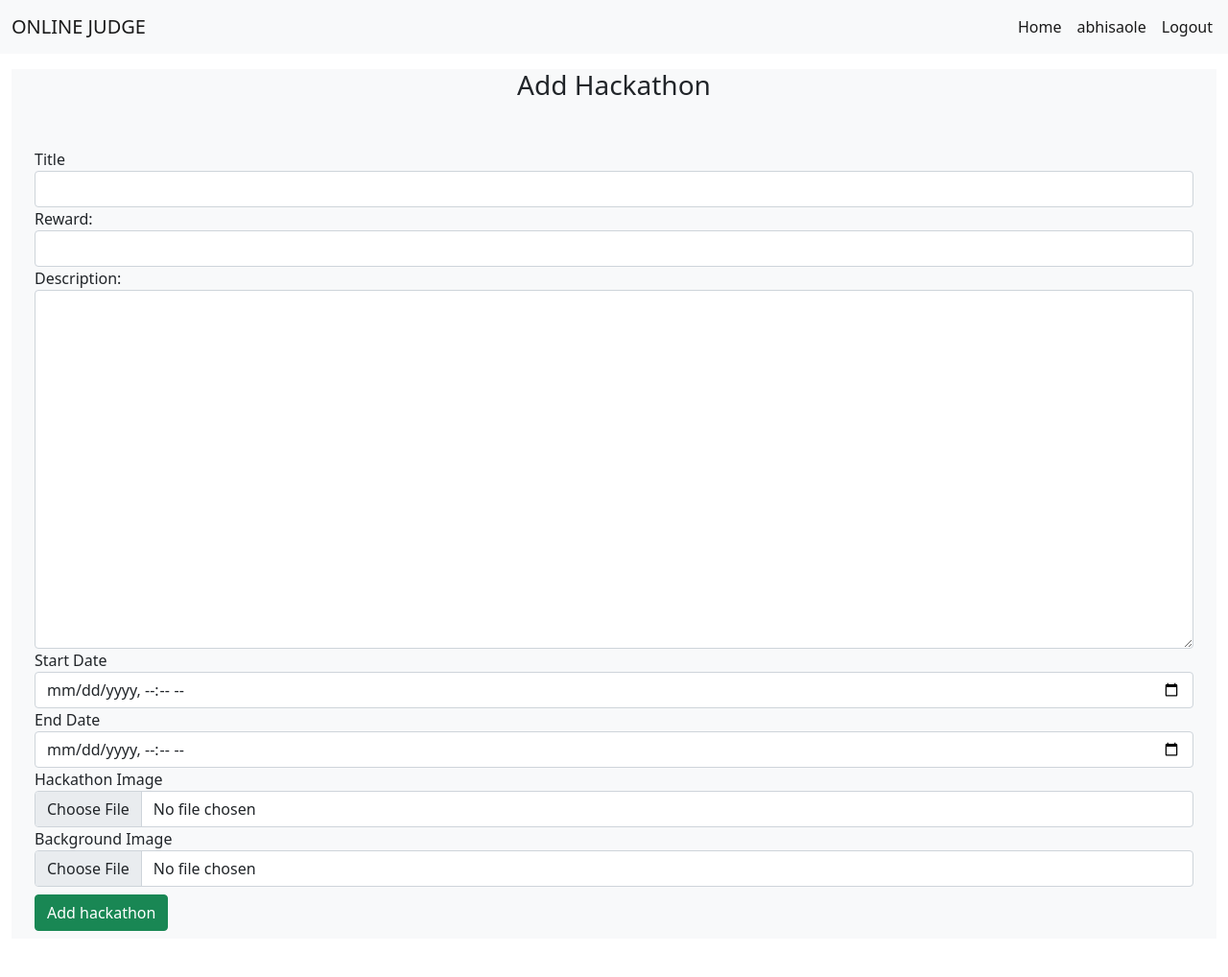
After one commit to abhishek-rajput119/hackathon_submission_site, a Django app: page /hackathon/2 in a window 1280 px wide. The commit adds this page. Shown: the whole page at 96% size. Run offline with Django 4.2, Linux system fonts and the light colour scheme; parts of the project's set-up code (start-up, migrations or seed data) failed here and were passed over.

Commit message:
adding register_hackatho

```diff
--- a/hackathon/templates/pages/home.html
+++ b/hackathon/templates/pages/home.html
@@ -40,6 +40,9 @@
                     <li class="nav-item">
                         <a class="nav-link active" aria-current="page" href="signup">Signup</a>
                     </li>
+                      <li class="nav-item">
+                        <a class="nav-link active" aria-current="page" href="add-hackathon">create hackathon</a>
+                    </li>
                     {% endif %}
                 </ul>
             </div>
@@ -56,7 +59,7 @@
                 </div>
                 <div class=" col-4 ">
                     <div class="d-grid gap-2 my-2 mx-2 ">
-                        <button class="btn btn-success " type="button "><b><a id="solve" href="problem/{{problem.problemId}}">Solve Problem</a></b></button>
+                        <button class="btn btn-success " type="button "><b><a id="solve" href="hackathon/{{hackathon.id}}">Register</a></b></button>
                     </div>
                     <div>
                         <div class="row ">
--- /dev/null
+++ b/hackathon/templates/pages/register_hackathon.html
@@ -0,0 +1,136 @@
+<html lang="en"><head>
+    <meta charset="UTF-8">
+    <meta http-equiv="X-UA-Compatible" content="IE=edge">
+    <meta name="viewport" content="width=device-width, initial-scale=1.0">
+    <link href="https://cdn.jsdelivr.net/npm/bootstrap@5.0.2/dist/css/bootstrap.min.css" rel="stylesheet" integrity="sha384-EVSTQN3/azprG1Anm3QDgpJLIm9Nao0Yz1ztcQTwFspd3yD65VohhpuuCOmLASjC" crossorigin="anonymous">
+    <script src="https://cdn.jsdelivr.net/npm/bootstrap@5.0.2/dist/js/bootstrap.bundle.min.js" integrity="sha384-MrcW6ZMFYlzcLA8Nl+NtUVF0sA7MsXsP1UyJoMp4YLEuNSfAP+JcXn/tWtIaxVXM" crossorigin="anonymous"></script>
+    <title>Submission Page</title>
+</head>
+
+<body>
+    <nav class="navbar navbar-expand-lg navbar-light bg-light">
+        <div class="container-fluid">
+            <a class="navbar-brand" href="#">ONLINE JUDGE</a>
+            <button class="navbar-toggler" type="button" data-bs-toggle="collapse" data-bs-target="#navbarScroll" aria-controls="navbarScroll" aria-expanded="false" aria-label="Toggle navigation">
+            <span class="navbar-toggler-icon"></span>
+          </button>
+        </div>
+        <div class="collapse navbar-collapse align-items-right mx-2" id="navbarScroll">
+            <div class="d-flex">
+                <ul class="navbar-nav me-auto my-2 my-lg-0 navbar-nav-scroll" style="--bs-scroll-height: 100px;">
+                    <li class="nav-item">
+                        <a class="nav-link active" aria-current="page" href="/online_judge/home">Home</a>
+                    </li>
+
+                    <li class="nav-item">
+                        <a class="nav-link active" aria-current="page" href="profile">abhisaole</a>
+                    </li>
+                    <li class="nav-item">
+                        <a class="nav-link active" aria-current="page" href="/online_judge/logout">Logout</a>
+                    </li>
+
+                </ul>
+            </div>
+        </div>
+    </nav>
+    <div class="container-fluid ">
+        <div class="row my-3 ">
+
+            <div class="col-12">
+                <div class="container-fluid bg-light ">
+                    <h3 class="text-center mb-4 opacity-h ">Add Hackathon</h3>
+                    <div class="row ">
+
+                    </div>
+                    <div class="form-outline my-4">
+                        <form role="form" enctype="multipart/form-data" method="post">
+                            <input type="hidden" name="csrfmiddlewaretoken" value="KkcmyLlwknm7LVoVnSU8yEHocaio539lZm5hcX4Qz58ichzPtDr15QECftUum23C">
+    <label>Title</label>
+                            <input type="text" name="title" class="form-control " rows="15">
+    <label>Reward:</label>
+                            <input type="text" name="reward" class="form-control " rows="15">
+    <label>Description:</label>
+                            <textarea type="text" name="description" class="form-control " rows="15"></textarea>
+    <label>Start Date</label>
+                            <input type="datetime-local" name="statrt_date" class="form-control " rows="15">
+
+    <label>End Date</label>
+
+                            <input type="datetime-local" name="end_date" class="form-control " rows="15">
+    <label>Hackathon Image</label>
+
+                                <input type="file" name="hackathon_image" class="form-control " rows="15">
+    <label>Background Image</label>
+
+                            <input type="file" name="background_image" class="form-control " rows="15">
+                            <button class="btn btn-success btn-md my-2" type="submit" href="hackathon/1">Add hackathon</button>
+                        </form>
+                    </div>
+                </div>
+            </div>
+        </div>
+    </div>
+
+
+
+
+
+<script>
+
+</script><div id="volume-booster-visusalizer">
+                    <div class="sound">
+                        <div class="sound-icon"></div>
+                        <div class="sound-wave sound-wave_one"></div>
+                        <div class="sound-wave sound-wave_two"></div>
+                        <div class="sound-wave sound-wave_three"></div>
+                    </div>
+                    <div class="segments-box">
+                        <div data-range="1-20" class="segment"><span></span></div>
+                        <div data-range="21-40" class="segment"><span></span></div>
+                        <div data-range="41-60" class="segment"><span></span></div>
+                        <div data-range="61-80" class="segment"><span></span></div>
+                        <div data-range="81-100" class="segment"><span></span></div>
+                    </div>
+                </div><div id="volume-booster-visusalizer">
+                    <div class="sound">
+                        <div class="sound-icon"></div>
+                        <div class="sound-wave sound-wave_one"></div>
+                        <div class="sound-wave sound-wave_two"></div>
+                        <div class="sound-wave sound-wave_three"></div>
+                    </div>
+                    <div class="segments-box">
+                        <div data-range="1-20" class="segment"><span></span></div>
+                        <div data-range="21-40" class="segment"><span></span></div>
+                        <div data-range="41-60" class="segment"><span></span></div>
+                        <div data-range="61-80" class="segment"><span></span></div>
+                        <div data-range="81-100" class="segment"><span></span></div>
+                    </div>
+                </div><div id="volume-booster-visusalizer">
+                    <div class="sound">
+                        <div class="sound-icon"></div>
+                        <div class="sound-wave sound-wave_one"></div>
+                        <div class="sound-wave sound-wave_two"></div>
+                        <div class="sound-wave sound-wave_three"></div>
+                    </div>
+                    <div class="segments-box">
+                        <div data-range="1-20" class="segment"><span></span></div>
+                        <div data-range="21-40" class="segment"><span></span></div>
+                        <div data-range="41-60" class="segment"><span></span></div>
+                        <div data-range="61-80" class="segment"><span></span></div>
+                        <div data-range="81-100" class="segment"><span></span></div>
+                    </div>
+                </div><div id="volume-booster-visusalizer">
+                    <div class="sound">
+                        <div class="sound-icon"></div>
+                        <div class="sound-wave sound-wave_one"></div>
+                        <div class="sound-wave sound-wave_two"></div>
+                        <div class="sound-wave sound-wave_three"></div>
+                    </div>
+                    <div class="segments-box">
+                        <div data-range="1-20" class="segment"><span></span></div>
+                        <div data-range="21-40" class="segment"><span></span></div>
+                        <div data-range="41-60" class="segment"><span></span></div>
+                        <div data-range="61-80" class="segment"><span></span></div>
+                        <div data-range="81-100" class="segment"><span></span></div>
+                    </div>
+                </div></body></html>
--- a/hackathon/urls.py
+++ b/hackathon/urls.py
@@ -7,5 +7,6 @@ urlpatterns = [
     path('home', views.home, name='home'),
     path('signup', views.signup, name='signup'),
     path('logout', views.user_logout, name='logout'),
-    path('add',views.add_hackthon, name='submission')
+    path('add',views.add_hackthon, name='submission'),
+    path("hackathon/<int:id>", views.add_hackthon, name="add_hackathon")
 ]
--- a/hackathon/views.py
+++ b/hackathon/views.py
@@ -6,7 +6,7 @@ from django.contrib.auth import login, authenticate, logout
 from django.http import HttpResponse
 from django.shortcuts import render
 from .forms import UserForm
-from .models import Hackathon,Submission,Profile
+# from .models import Hackathon,Submission,Profile
 from .controller import HackthonUtil
 from .constants import User
 def user_logout(request):
@@ -70,12 +70,13 @@ def home(request):
     problems = Hackathon.objects.all()
     return render(request, 'pages/home.html', {'problems': problems})
 
-def add_hackthon(request):
+def add_hackthon(request, id = None):
     if request.method == "POST":
         data,error = HackthonUtil().add_hackathon(request)
         if error == User.NOT_LOGGED_IN:
             return render(request, 'pages/login.html',{})
         return render(request, 'pages/submission_page.html', {'hackathon_id': data.id})
+    return render(request, 'pages/register_hackathon.html', {})
 
 # def submission(request, problem_id):
 #     problem = get_object_or_404(Problem, pk=problem_id)
```
Also changed, not shown: hackathon/controller.py (+8 -6 lines), hackathon/models.py (+5 -4 lines), db.sqlite3, hackathon/migrations/0002_remove_hackathon_end_date_hackathon_end_time_and_more.py (added), hackathon/migrations/0003_alter_hackathon_end_time_alter_hackathon_start_time.py (added), hackathon/migrations/0004_alter_hackathon_created_alter_hackathon_end_time_and_more.py (added), hackathon/migrations/0005_alter_hackathon_created_alter_hackathon_end_time_and_more.py (added), hackathon/migrations/0006_alter_hackathon_created_alter_hackathon_end_time_and_more.py (added), hackathon/migrations/0007_alter_hackathon_created_alter_hackathon_end_time_and_more.py (added), hackathon/migrations/0008_alter_hackathon_created_alter_hackathon_end_time_and_more.py (added), hackathon/migrations/0009_alter_hackathon_created_alter_hackathon_end_time_and_more.py (added), 1 other file.
